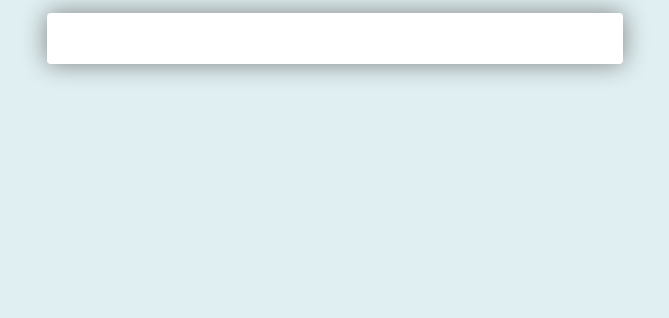
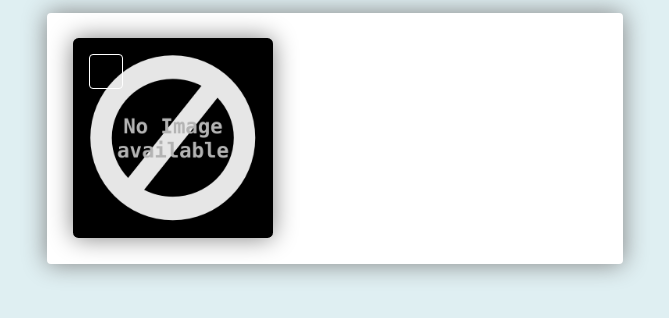
Before and after one commit to VladislavMaksimov/xsolla-summer-school-2020-project, a React app: page / in a window 1280 px wide. Shown: the top 318 px of the page, without its empty margins (305-974 px from the left). Built offline with nearby package versions, Linux system fonts and the light colour scheme.

Commit message:
Card and container for cards added.

```diff
--- a/src/App.jsx
+++ b/src/App.jsx
@@ -1,11 +1,12 @@
 import { hot } from 'react-hot-loader/root'
 import React, { Fragment } from 'react'
 import { page } from './scss/style.scss'
+import { CardsContainer } from './components/CardsContainer'
 
 const App = () => {
   return (
     <div className={page}>
-
+      <CardsContainer/>
     </div>
   )
 }
--- /dev/null
+++ b/src/components/Card.jsx
@@ -0,0 +1,16 @@
+import React from 'react'
+
+import { card, day, day_text, card_bottom_text } from '../scss/style.scss'
+
+import no_photo from "../../assets/no_image.png"
+
+export const Card = ({source = no_photo}) => {
+    return (
+        <div className={card} style={{ backgroundImage:`url(${source})` }}>
+            <div className={day}>
+                <p className={day_text}/>
+            </div>
+            <h2 className="card_bottom_text"/>
+        </div>
+    )
+}
--- /dev/null
+++ b/src/components/CardsContainer.jsx
@@ -0,0 +1,13 @@
+import React, { Fragment } from 'react'
+
+import { cards } from '../scss/style.scss'
+
+import { Card } from './Card'
+
+export const CardsContainer = () => {
+    return(
+        <div className="cards">
+            <Card/>
+        </div>
+    )
+}
--- a/src/scss/style.scss
+++ b/src/scss/style.scss
@@ -52,3 +52,94 @@ $page-width: 45%;
     border-radius: 0.5vh;
     box-shadow: $shadow-default;
 }
+
+/* грид с карточками */
+.cards {
+    display: grid;
+    grid-template-columns: repeat(2, 1fr);
+    grid-auto-rows: 1fr;
+    width: 100%;
+    margin-top: 3%;
+}
+
+$margin-card-elem: 8%;
+
+/* карточка */
+.card {
+    background-size: cover;
+    border-radius: 0.7vh;
+    box-shadow: $shadow-default;
+    position: relative;
+    background-color: black;
+    width: 200px;
+    height: 200px;
+
+    /* виды карточек */
+    &_top_left {
+        margin-right: 3%;
+        height: 15vw;
+    }
+
+    &_top_right {
+        margin-left: 3%;
+    }
+
+    &_left {
+        margin-right: 3%;
+        margin-top: 6%;
+    }
+
+    &_right {
+        margin-left: 3%;
+        margin-top: 6%;
+    }
+
+    /* закладка */
+    &_white_bookmark {
+        color: white;
+        position: absolute;
+        top: 0;
+        right: 0;
+        margin-top: $margin-card-elem;
+        margin-right: $margin-card-elem;
+        font-size: 1.2vw;
+    }
+
+    /* текст в карточке */
+    &_bottom_text {
+        position: absolute;
+        bottom: 0;
+        color: white;
+        margin-bottom: $margin-card-elem;
+        margin-left: $margin-card-elem;
+        font-size: 1.5vw;
+    }
+}
+
+$day-margin: 8%;
+
+/* блок дня мероприятия */
+.day {
+    position: relative;
+    border: solid thin;
+    border-color: white;
+    border-radius: 0.5vh;
+    height: 2.7vw;
+    width: 2.7vw;
+    color: white;
+    top: $day-margin;
+    left: $day-margin;
+    @include center-flex();
+
+    /* блок дня при наведении мыши */
+    &:hover {
+        background-color: rgba(172, 174, 176, 0.7);
+    }
+
+    /* день мероприятия */
+    &_text {
+        position: absolute;
+        font-size: 1.9vw;
+        cursor: default;
+    }
+}
```
Also changed, not shown: assets/no_image.png (added).
